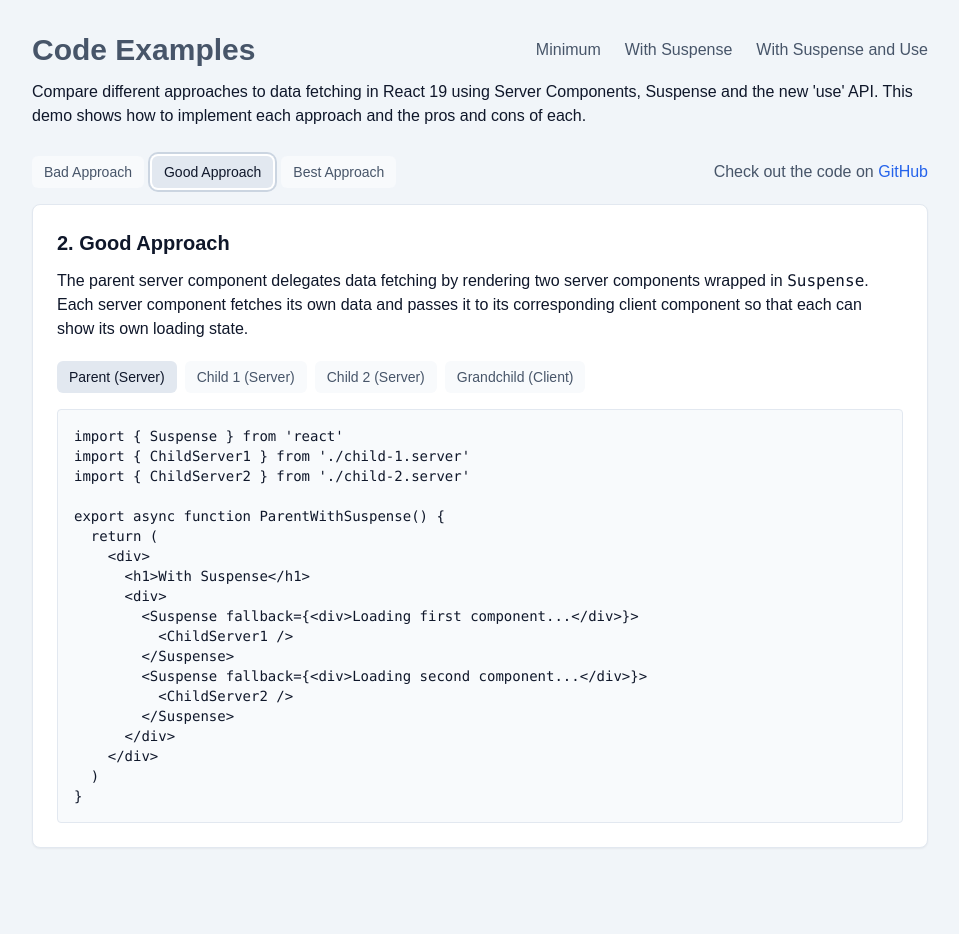
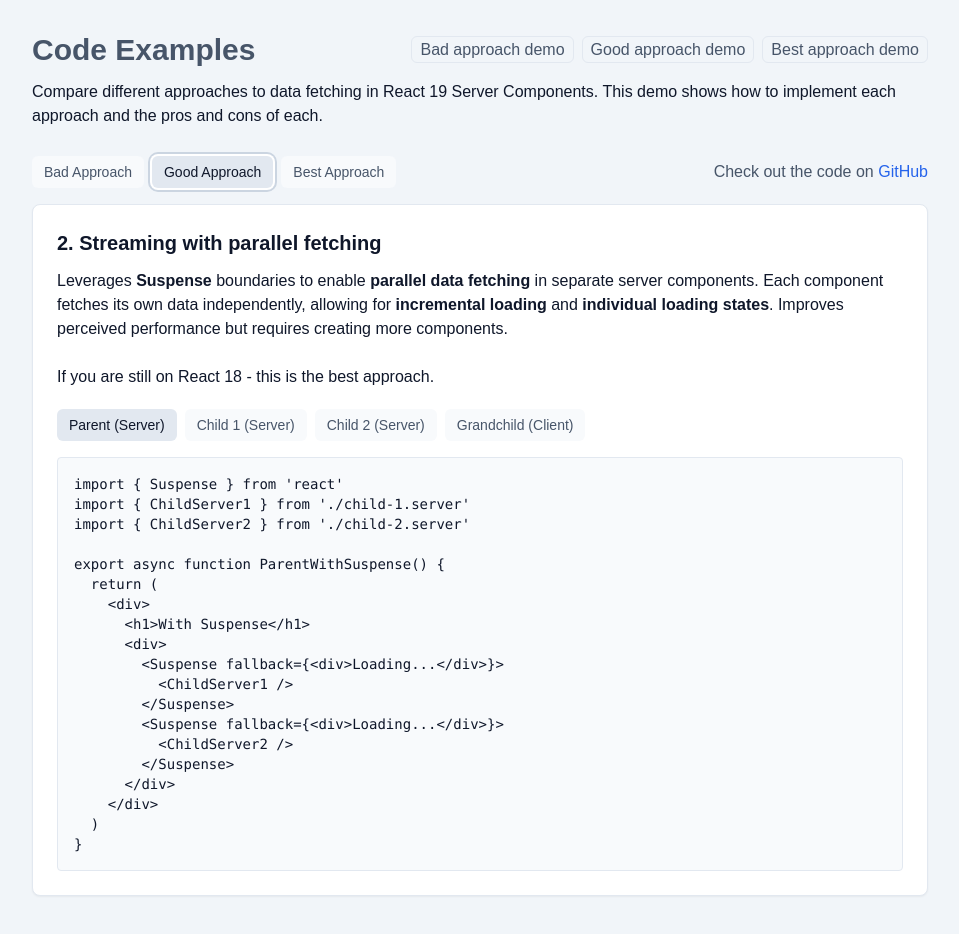
Before and after one commit to NazPalUA/servet-data-example, a Next.js app: page / in a window 1280 px wide. Both pictures are taken after a click on the tab "Good Approach". Shown: the top 934 px of the page, without its empty margins (160-1119 px from the left). Before the commit the page ends 904 px from the top, so only its background shows below. Built offline with nearby package versions, Linux system fonts and the light colour scheme.

Commit message:
Enhance demo routes with improved descriptions and styling

```diff
--- a/app/layout.tsx
+++ b/app/layout.tsx
@@ -71,29 +71,29 @@ export default function RootLayout({
               </Link>
             </h1>
             <nav>
-              <ul className="flex gap-6">
+              <ul className="flex gap-2">
                 <li>
                   <Link
                     href="/minimum"
-                    className="text-slate-600 hover:text-slate-900 transition-colors"
+                    className="text-slate-600 hover:text-slate-900 transition-colors border border-slate-200 rounded-md px-2 py-1"
                   >
-                    Minimum
+                    Bad approach demo
                   </Link>
                 </li>
                 <li>
                   <Link
                     href="/with-suspense"
-                    className="text-slate-600 hover:text-slate-900 transition-colors"
+                    className="text-slate-600 hover:text-slate-900 transition-colors border border-slate-200 rounded-md px-2 py-1"
                   >
-                    With Suspense
+                    Good approach demo
                   </Link>
                 </li>
                 <li>
                   <Link
                     href="/with-suspense-and-use"
-                    className="text-slate-600 hover:text-slate-900 transition-colors"
+                    className="text-slate-600 hover:text-slate-900 transition-colors border border-slate-200 rounded-md px-2 py-1"
                   >
-                    With Suspense and Use
+                    Best approach demo
                   </Link>
                 </li>
               </ul>
--- a/app/page.tsx
+++ b/app/page.tsx
@@ -3,12 +3,20 @@ import { getComponentCode } from '@/lib/getComponentCode'
 
 const approachConfig = {
   bad: {
-    title: '1. Bad Approach',
+    title: '1. Basic Approach (leads to waterfall effect in dynamic routes)',
     description: (
       <>
-        A single parent server component fetches data for both client
-        components. No Suspense is used, so the entire rendering is blocked
-        until all data is fetched.
+        A single server component fetches all data <strong>sequentially</strong>
+        . This creates a <strong>waterfall effect</strong>, where each fetch
+        waits for the previous one to complete. Client components are blocked
+        until all data is available, leading to a{' '}
+        <strong>slow initial load</strong> and{' '}
+        <strong>no individual loading states</strong>.
+        <br />
+        <br />
+        Note: For static pages that are pre-rendered at build time, this
+        approach is perfectly acceptable since all data fetching happens during
+        build.
       </>
     ),
     tabs: {
@@ -23,13 +31,18 @@ const approachConfig = {
     }
   },
   good: {
-    title: '2. Good Approach',
+    title: '2. Streaming with parallel fetching',
     description: (
       <>
-        The parent server component delegates data fetching by rendering two
-        server components wrapped in <code>Suspense</code>. Each server
-        component fetches its own data and passes it to its corresponding client
-        component so that each can show its own loading state.
+        Leverages <strong>Suspense</strong> boundaries to enable{' '}
+        <strong>parallel data fetching</strong> in separate server components.
+        Each component fetches its own data independently, allowing for{' '}
+        <strong>incremental loading</strong> and{' '}
+        <strong>individual loading states</strong>. Improves perceived
+        performance but requires creating more components.
+        <br />
+        <br />
+        If you are still on React 18 - this is the best approach.
       </>
     ),
     tabs: {
@@ -52,13 +65,19 @@ const approachConfig = {
     }
   },
   best: {
-    title: '3. Best Approach',
+    title: '3. Streaming with `use`',
     description: (
       <>
-        The parent server component initiates data fetching without awaiting AND
-        passes the resulting promises to client components wrapped in{' '}
-        <code>Suspense</code>. The client components use the new{' '}
-        <code>use</code> API to suspend rendering until the data is resolved.
+        Combines server-side data fetching with the React <strong>use</strong>{' '}
+        api within <strong>Suspense</strong> boundaries. The parent server
+        component initiates data requests and <strong>passes Promises</strong>{' '}
+        to client components. This enables <strong>incremental loading</strong>{' '}
+        and <strong>individual loading states</strong> in client components,{' '}
+        <strong>without separate server components</strong> for each data
+        dependency.
+        <br />
+        <br />
+        The <strong>use</strong> api is available in React 19 and above.
       </>
     ),
     tabs: {
@@ -114,9 +133,9 @@ export default function Home() {
   return (
     <div className="  bg-slate-100 text-slate-900">
       <p className="my-3 ">
-        Compare different approaches to data fetching in React 19 using Server
-        Components, Suspense and the new 'use' API. This demo shows how to
-        implement each approach and the pros and cons of each.
+        Compare different approaches to data fetching in React 19 Server
+        Components. This demo shows how to implement each approach and the pros
+        and cons of each.
       </p>
 
       <main>
--- /dev/null
+++ b/components/child-skeleton.tsx
@@ -0,0 +1,12 @@
+export function ChildSkeleton() {
+  return (
+    <div className="bg-white/50 border flex-1 border-slate-200 p-4 rounded-lg text-slate-800 space-y-3">
+      <div className="h-7 bg-slate-200 rounded-md w-48 animate-pulse" />
+      <div className="h-5 bg-slate-200 rounded-md w-56 animate-pulse " />
+      <div className="space-y-1">
+        <div className="h-5 bg-slate-200 rounded-md w-32 animate-pulse" />
+        <div className="h-5 bg-slate-200 rounded-md w-16 animate-pulse" />
+      </div>
+    </div>
+  )
+}
--- a/components/minimum/child.client.tsx
+++ b/components/minimum/child.client.tsx
@@ -2,7 +2,7 @@
 
 export function Child({ data }: { data: string }) {
   return (
-    <div className="bg-white/50 border border-slate-200 p-4 rounded-lg text-slate-800 space-y-2">
+    <div className="flex-1 bg-white/50 border border-slate-200 p-4 rounded-lg text-slate-800 space-y-2">
       <h3 className="text-lg font-semibold ">Child Client Component</h3>
       <p>Client component with minimal setup</p>
       <p>{data}</p>
--- a/components/with-suspense-and-use/child.client.tsx
+++ b/components/with-suspense-and-use/child.client.tsx
@@ -5,7 +5,7 @@ import { use } from 'react'
 export function Child({ dataPromise }: { dataPromise: Promise<string> }) {
   const data = use(dataPromise)
   return (
-    <div className="bg-white/50 border border-slate-200 p-4 rounded-lg text-slate-800 space-y-2">
+    <div className="flex-1 bg-white/50 border border-slate-200 p-4 rounded-lg text-slate-800 space-y-2">
       <h3 className="text-lg font-semibold ">Child Client Component</h3>
       <p>Client component that uses the "use" api</p>
       <p>{data}</p>
--- a/components/with-suspense-and-use/parent.server.tsx
+++ b/components/with-suspense-and-use/parent.server.tsx
@@ -1,5 +1,6 @@
 import { getData } from '@/server/getData'
 import { Suspense } from 'react'
+import { ChildSkeleton } from '../child-skeleton'
 import { Child } from './child.client'
 
 export async function ParentWithSuspenseAndUse() {
@@ -10,10 +11,10 @@ export async function ParentWithSuspenseAndUse() {
     <div className="mt-10">
       <h1 className="text-2xl font-bold mb-4">With Suspense and Use Route</h1>
       <div className="flex gap-4 items-stretch">
-        <Suspense fallback={<div>Loading first component...</div>}>
+        <Suspense fallback={<ChildSkeleton />}>
           <Child dataPromise={data1} />
         </Suspense>
-        <Suspense fallback={<div>Loading second component...</div>}>
+        <Suspense fallback={<ChildSkeleton />}>
           <Child dataPromise={data2} />
         </Suspense>
       </div>
--- a/components/with-suspense/grandchild.client.tsx
+++ b/components/with-suspense/grandchild.client.tsx
@@ -2,7 +2,7 @@
 
 export function Grandchild({ data }: { data: string }) {
   return (
-    <div className="bg-white/50 border border-slate-200 p-4 rounded-lg text-slate-800 space-y-2">
+    <div className="flex-1 bg-white/50 border border-slate-200 p-4 rounded-lg text-slate-800 space-y-2">
       <h3 className="text-lg font-semibold ">Grandchild Client Component</h3>
       <p>Client component that does not use the "use" api</p>
       <p>{data}</p>
--- a/components/with-suspense/parent.server.tsx
+++ b/components/with-suspense/parent.server.tsx
@@ -1,4 +1,5 @@
 import { Suspense } from 'react'
+import { ChildSkeleton } from '../child-skeleton'
 import { ChildServer1 } from './child-1.server'
 import { ChildServer2 } from './child-2.server'
 
@@ -7,10 +8,10 @@ export async function ParentWithSuspense() {
     <div className="mt-10">
       <h1 className="text-2xl font-bold mb-4">With Suspense</h1>
       <div className="flex gap-4 items-stretch">
-        <Suspense fallback={<div>Loading first component...</div>}>
+        <Suspense fallback={<ChildSkeleton />}>
           <ChildServer1 />
         </Suspense>
-        <Suspense fallback={<div>Loading second component...</div>}>
+        <Suspense fallback={<ChildSkeleton />}>
           <ChildServer2 />
         </Suspense>
       </div>
--- a/lib/getComponentCode.tsx
+++ b/lib/getComponentCode.tsx
@@ -5,8 +5,18 @@ export function getComponentCode(filePath: string): string {
   try {
     const fullPath = path.join(process.cwd(), filePath)
     const code = readFileSync(fullPath, 'utf-8')
-    // Remove className attributes using regex replacement
-    return code.replace(/ className\s*=\s*({[^}]*}|["'][^"']*["'])/g, '')
+    return (
+      code
+        // Remove className attributes
+        .replace(/ className\s*=\s*({[^}]*}|["'][^"']*["'])/g, '')
+        // Remove ChildSkeleton import
+        .replace(
+          /import\s*{\s*ChildSkeleton\s*}\s*from\s*['"]\.\.\/child-skeleton['"]\s*\n?/g,
+          ''
+        )
+        // Replace ChildSkeleton component usage
+        .replace(/<ChildSkeleton\s*\/>/g, '<div>Loading...</div>')
+    )
   } catch (error) {
     console.error(`Error reading file ${filePath}:`, error)
     return '// Error loading component code'
```
